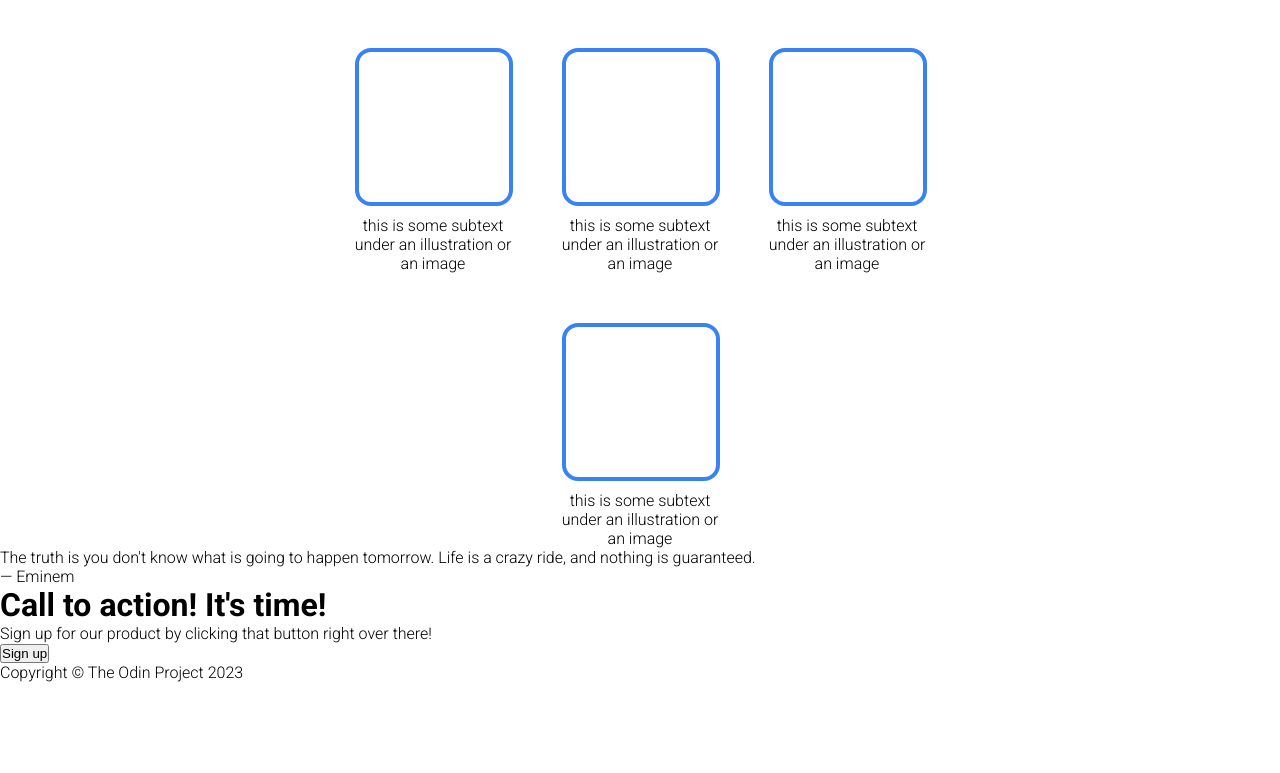
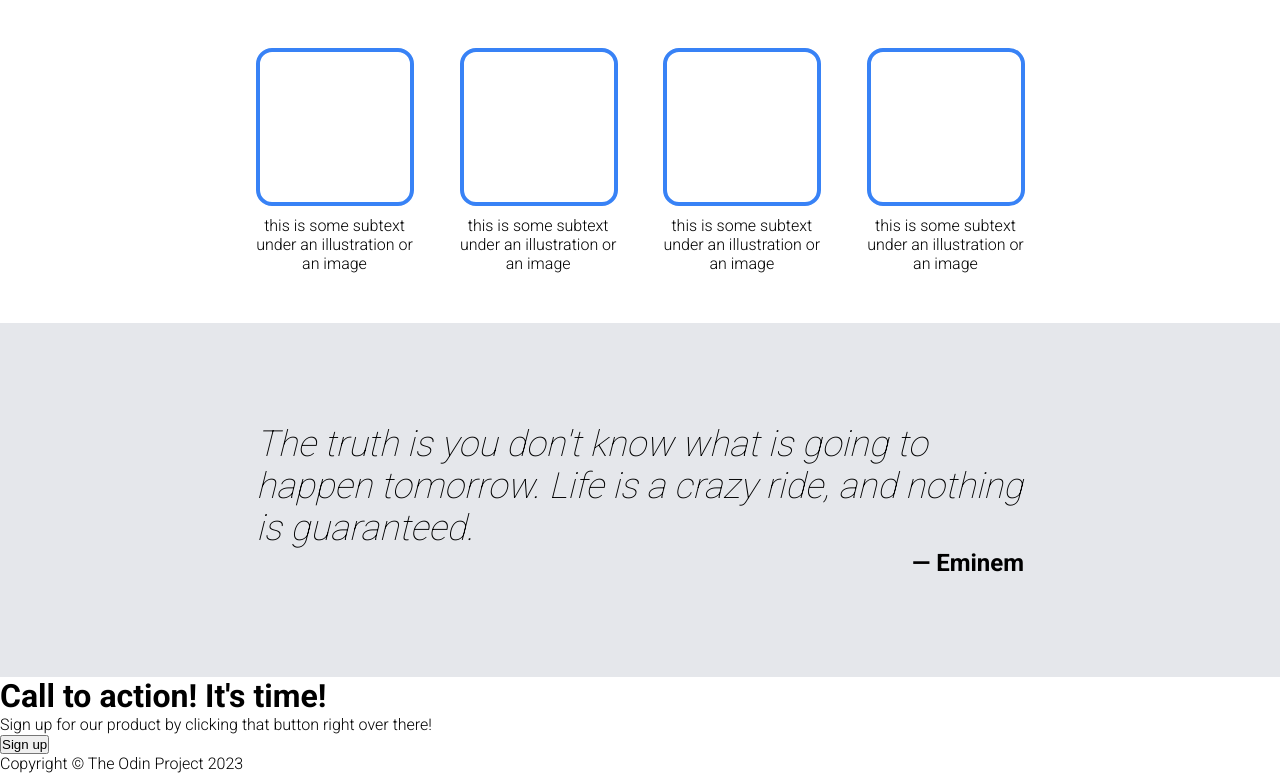
Before and after one commit to dejanpls/top-landing-page, a plain HTML site: page index.html in a window 1280 px wide. Shown: the part 581-1354 px from the top of the page. Before the commit the page ends 1263 px from the top, so only its background shows below. Drawn offline with Linux system fonts and the light colour scheme.

Commit message:
Style and center quote section

```diff
--- a/style.css
+++ b/style.css
@@ -8,6 +8,8 @@
 html, body {
 	font-family: 'Roboto', sans-serif;
 }
+
+/*nav*/
 
 .header {
 	background: #1F2937;
@@ -42,6 +44,8 @@ ul {
 	color: #E5E7EB;
 }
 
+
+/*hero*/
 
 .header-hero {
 	display: flex;
@@ -109,8 +113,7 @@ ul {
 .info-cards {
 	display: flex;
 	flex-wrap: wrap;
-	justify-content: center;
-	gap: 50px;
+	justify-content: space-between;
 }
 
 .info-card {
@@ -127,4 +130,31 @@ ul {
 
 .info-card-text {
 	text-align: center;
+	padding-bottom: 50px;
 }
+
+/*quote*/
+
+.quote {
+	background: #E5E7EB;
+	padding: 100px 0;
+}
+
+blockquote {
+	width: 60%;
+	margin: 0 auto;
+}
+
+blockquote > p {
+	font-size: 36px;
+	font-style: italic;
+	font-weight: 100;
+}
+
+figcaption {
+	text-align: right;
+	width: 60%;
+	margin: 0 auto;
+	font-size: 24px;
+	font-weight: bold;
+}
```
